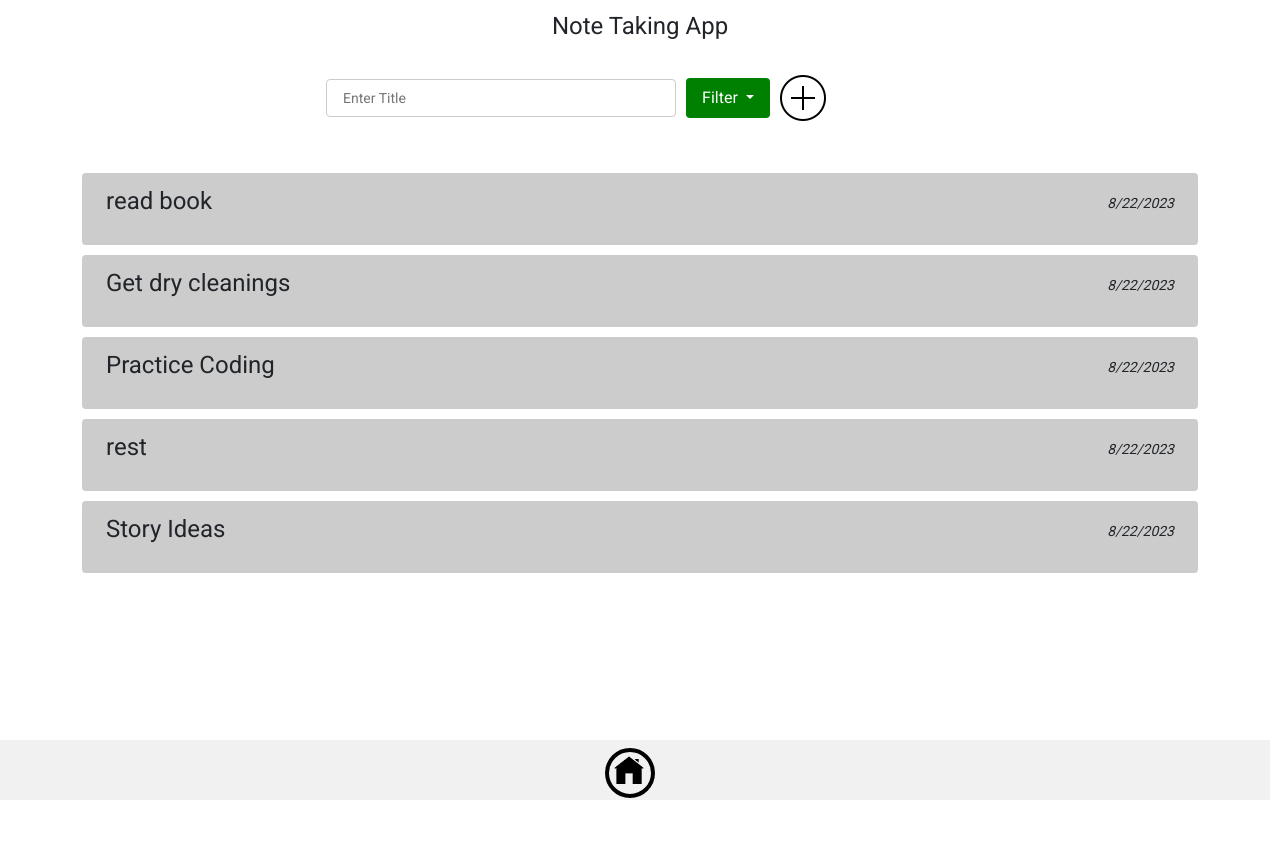
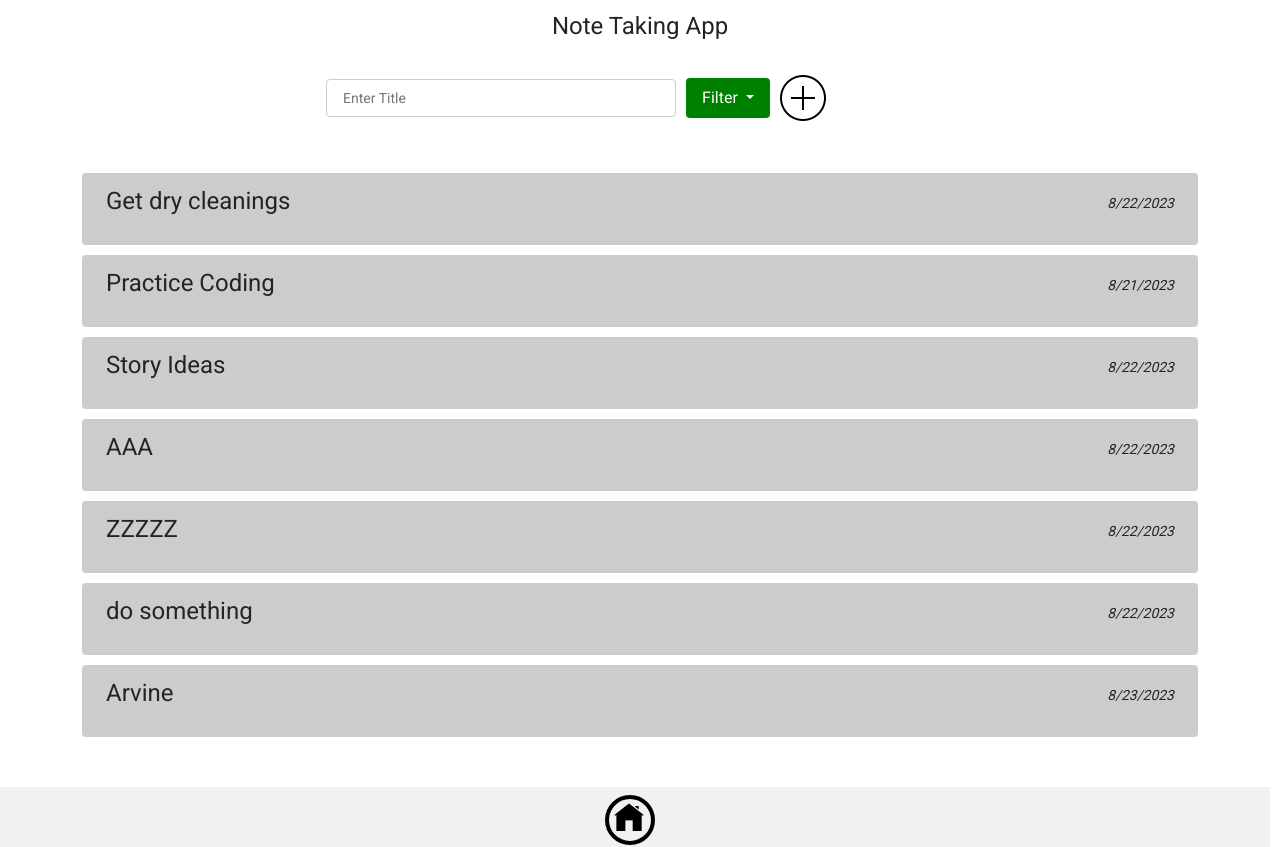
Before and after one commit to arvine10/noteTakingApp, an Angular app: page / in a window 1280 px wide. Before the commit the page ends 810 px from the top, so only its background shows below. Built offline with nearby package versions, Linux system fonts and the light colour scheme; data requests are answered from the project's data file.

Commit message:
added note taking section

```diff
--- a/db.json
+++ b/db.json
@@ -1,12 +1,5 @@
 {
   "notes": [
-    {
-      "title": "read book",
-      "text": "",
-      "created": "8/22/2023 12:19:50",
-      "updated": "8/22/2023 12:19:50",
-      "id": 5
-    },
     {
       "title": "Get dry cleanings",
       "text": "",
@@ -16,17 +9,10 @@
     },
     {
       "title": "Practice Coding",
-      "text": "",
-      "created": "8/22/2023 12:45:5",
-      "updated": "8/22/2023 12:45:5",
+      "text": "How is it going ? ",
+      "created": "8/21/2023 12:45:5",
+      "updated": "8/21/2023 12:45:5",
       "id": 7
-    },
-    {
-      "title": "rest",
-      "text": "",
-      "created": "8/22/2023 13:4:50",
-      "updated": "8/22/2023 13:4:50",
-      "id": 8
     },
     {
       "title": "Story Ideas",
@@ -34,6 +20,34 @@
       "created": "8/22/2023 13:56:14",
       "updated": "8/22/2023 13:56:14",
       "id": 9
+    },
+    {
+      "title": "AAA",
+      "text": "",
+      "created": "8/22/2023 14:0:23",
+      "updated": "8/22/2023 14:0:23",
+      "id": 11
+    },
+    {
+      "title": "ZZZZZ",
+      "text": "",
+      "created": "8/22/2023 14:1:10",
+      "updated": "8/22/2023 14:1:10",
+      "id": 12
+    },
+    {
+      "title": "do something",
+      "text": "",
+      "created": "8/22/2023 14:56:34",
+      "updated": "8/22/2023 14:56:34",
+      "id": 13
+    },
+    {
+      "title": "Arvine",
+      "text": "",
+      "created": "8/23/2023 11:2:47",
+      "updated": "8/23/2023 11:2:47",
+      "id": 14
     }
   ]
 }
--- a/src/app/Components/home/home.component.html
+++ b/src/app/Components/home/home.component.html
@@ -12,8 +12,7 @@
                 </button>
                 <div (click)="filter($event)" class="dropdown-menu">
                     <a class="dropdown-item" href="#">Title</a>
-                    <a class="dropdown-item" href="#">Created Date</a>
-                    <a class="dropdown-item" href="#">Updated Date</a>
+                    <a class="dropdown-item" href="#">Date</a>
                 </div>
             </div>
             <div (click)="addNote()" class="addBtn"><img src="../../../assets/images/plusIcon.png" alt=""></div>
--- a/src/app/Components/home/home.component.ts
+++ b/src/app/Components/home/home.component.ts
@@ -32,14 +32,14 @@ deleteNote(note : Notes){
   filter(event : any){
     const filterType = event.target.text;
     if (filterType === 'Title')this.filterByTitle();
-    else if (filterType === 'Created Date')this.filterByTitle();
+    else if (filterType === 'Date')this.filterByDate();
 
   }
 
-  filterByCreatedDate(){
+  filterByDate(){
     this.copy = this.copy.sort((a,b)=>{
-      if (a.created < b.created) return -1;
-      if (a.created > b.created) return 1;
+      if (a.updated < b.updated) return -1;
+      if (a.updated > b.updated) return 1
       return 0
     });
     this.notes = this.copy;
@@ -47,10 +47,10 @@ deleteNote(note : Notes){
 
   filterByTitle(){
     this.copy = this.copy.sort((a,b)=>{
-      if (b.title < a.title) {
+      if (a.title < b.title) {
         return -1;
       }
-      if (b.title > a.title) {
+      if (a.title > b.title) {
         return 1;
       }
       return 0;
--- a/src/app/Components/take-notes/take-notes.component.css
+++ b/src/app/Components/take-notes/take-notes.component.css
@@ -1,3 +1,48 @@
 .container{
     min-height:92vh;
 }
+
+.title{
+    margin: 10px;
+    box-shadow: 2px 2px 2px 2px rgba(0,0,0,0.4);
+    padding: 8px 16px;
+    display: flex;
+    justify-content: space-between;
+    align-items: center;
+    height: 65px;
+}
+
+.titleInput{
+    display: block;
+    height: 41px;
+    width: 345px;
+    padding: 8px 12px;
+}
+
+.btns button{
+    margin: 0 5px;
+    border: none;
+    padding: 8px 12px;
+    background-color: green;
+    color: white;
+    cursor: pointer;
+    width: 75px;
+}
+
+.btns button:hover{
+    background-color: #000;
+}
+
+.notes{
+    margin: 20px 10px ;
+    box-shadow: 2px 2px 2px 2px rgba(0,0,0,0.4);
+    padding: 8px 16px;
+    height: 75vh;
+}
+
+textarea{
+    resize: none;
+    width: 100%;
+    height: 100%;
+    padding: 8px 16px;
+}
--- a/src/app/Components/take-notes/take-notes.component.html
+++ b/src/app/Components/take-notes/take-notes.component.html
@@ -1,4 +1,15 @@
 <div class="container">
-    <h1>{{note.title}}</h1>
-    <p>{{note.text}}</p>
+    <div class="title">
+        <h1 *ngIf="!toggle">{{note.title}}</h1>
+        <input [(ngModel)]="title" class="titleInput" *ngIf="toggle" type="text" [placeholder]="note.title">
+        <div class="btns">
+            <button (click)="editTitle()">Edit</button>
+            <button (click)="saveNotes()">Save</button>
+        </div>
+
+    </div>
+    <div class="notes">
+        <textarea [(ngModel)]="text">{{text}}</textarea>
+    </div>
+
 </div>
--- a/src/app/Components/take-notes/take-notes.component.ts
+++ b/src/app/Components/take-notes/take-notes.component.ts
@@ -13,12 +13,28 @@ export class TakeNotesComponent implements OnInit {
   constructor(private activeRoute : ActivatedRoute,
               private noteService : NotesService) { }
   note : any;
+  title : String = '';
+  toggle: boolean = false;
+  text : String = '';
 
   ngOnInit(): void {
     const id = Number(this.activeRoute.snapshot.paramMap.get('id'));
     this.note = this.noteService.getNoteById(id).subscribe((note)=>{
       this.note = note;
+      this.text = this.note.text;
     })
   }
 
+  editTitle(){
+    this.toggle = !this.toggle;
+  }
+
+  saveNotes(){
+    if (this.title.length > 0) this.note.title = this.title;
+    this.note.text = this.text;
+    this.noteService.updateNotes(this.note).subscribe((note)=>{
+      this.toggle = false;
+    });
+  }
+
 }
```
